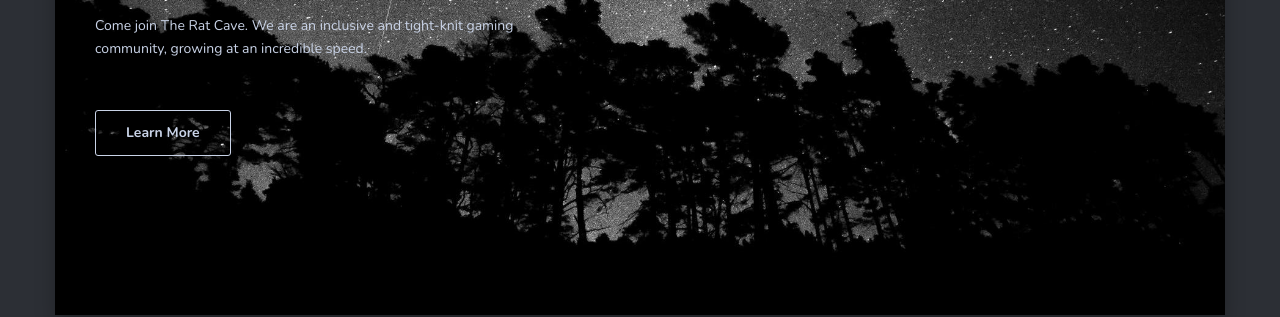
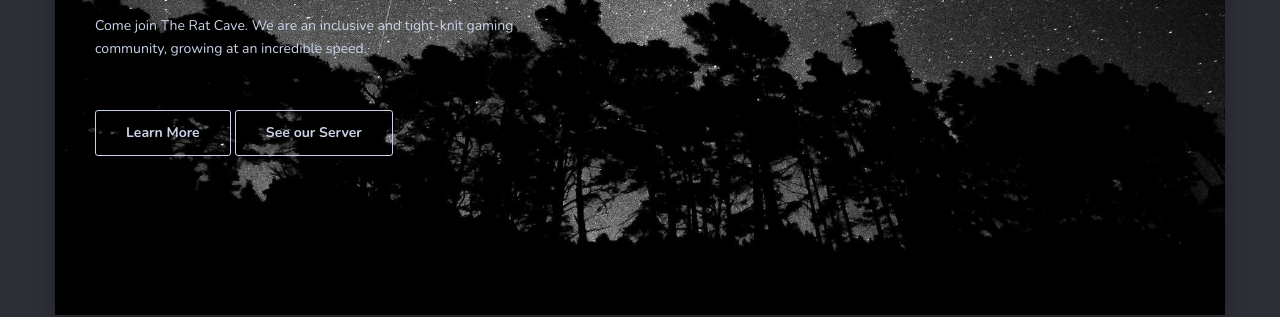
Before and after one commit to vdchoi/theratcave.github.io, a Jekyll site: the page built from index.html, in a window 1280 px wide. Shown: the part 380-697 px from the top of the page. Built offline with Jekyll 4.4.1, drawn with Linux system fonts in a browser that asks for light colours; nearby versions of some CDN libraries; the list of posts is cut into pages by our own code.

Commit message:
Update homescreen

```diff
--- a/index.html
+++ b/index.html
@@ -15,7 +15,8 @@ layout: default
 						</div>
 						<h2 class="article-title">{{post.title}}</h2>
 						<p class="article-excerpt">{% if post.description %}{{ post.description | strip_html | truncate: 163 }}{% else %}{{ post.content | strip_html | truncate: 163 }}{% endif %}</p>
-						<a href="https://discord.gg/theratcave" class="button read-more">Learn More</a>
+						<a href="{{ site.baseurl }}/about" class="button read-more">Learn More</a>
+						<a href="https://discord.gg/theratcave" class="button read-more">See our Server</a>
 					</div>
 				</div>
 			</article> <!-- /.article-first -->
```
Also changed, not shown: 2 other files.
